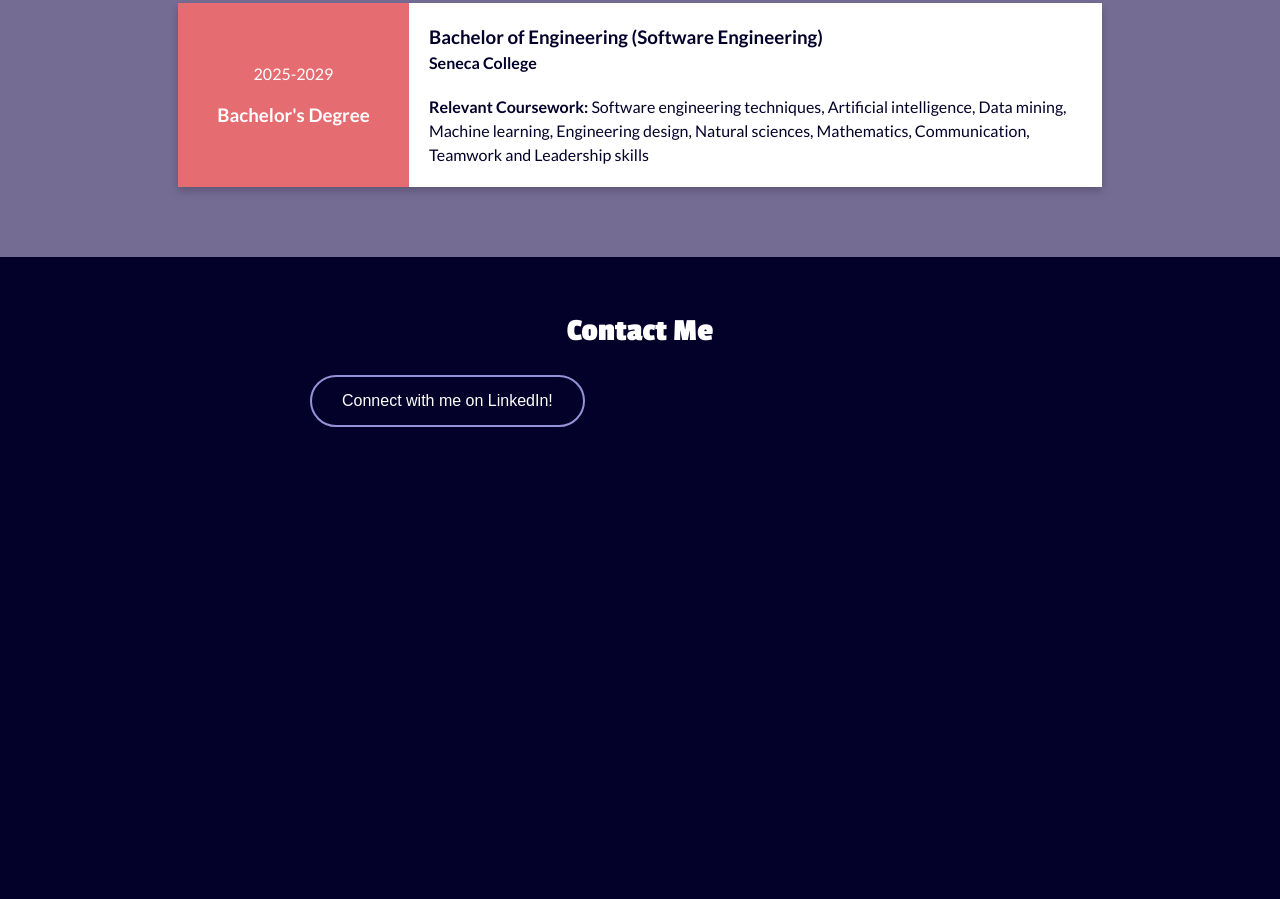
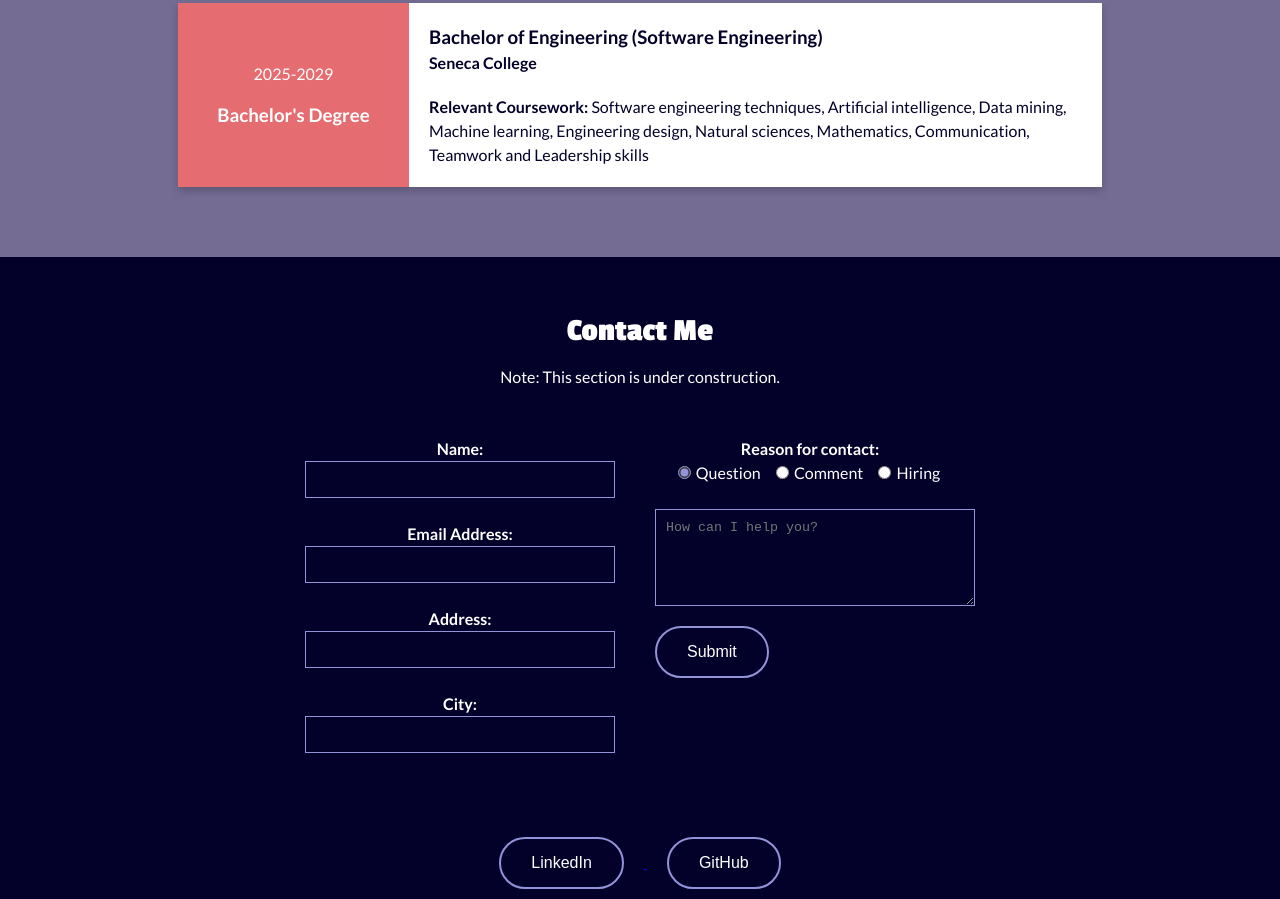
Before and after one commit to orogers998/orogers998.github.io, a plain HTML site: page index.html in a window 1280 px wide. Shown: the part 1678-2577 px from the top of the page. Before the commit the page ends 2165 px from the top, so only its background shows below. Drawn offline with Linux system fonts and the light colour scheme; a script that the page names is missing; files whose address does not match are found by name.

Commit message:
update contact section

```diff
--- a/css/styles.css
+++ b/css/styles.css
@@ -205,6 +205,7 @@ body {
 
 #contact-me-section .container {
   max-width: 800px;
+  text-align: center;
 }
 
 #contact-me-section form {
@@ -263,6 +264,10 @@ body {
   align-self: start;
 }
 
+#social-media-section {
+  text-align: center;
+}
+
 /* Media Queries */
 @media only screen and (max-width: 400px) {
   * {
--- a/index.html
+++ b/index.html
@@ -139,24 +139,135 @@
       <section id="contact-me-section">
         <div class="container">
           <h2>Contact Me</h2>
-          <!--LinkedIn Badge-->
-          <div
-            class="badge-base LI-profile-badge"
-            data-locale="en_US"
-            data-size="medium"
-            data-theme="dark"
-            data-type="VERTICAL"
-            data-vanity="owenrogers998"
-            data-version="v1"
+          <p>Note: This section is under construction.</p>
+          <br />
+          <br />
+
+          <form
+            id="contact"
+            name="contact"
+            action="https://httpbin.org/post"
+            method="POST"
           >
-            <a
-              class="badge-base__link LI-simple-link"
-              href="https://ca.linkedin.com/in/owenrogers998?trk=profile-badge"
-            >
-              <button class="button">Connect with me on LinkedIn!</button>
-            </a>
-          </div>
+            <div class="form-left">
+              <!--Name-->
+              <label for="contact-name"><b>Name: </b></label>
+              <input type="text" id="contact-name" name="name" required />
+              <br />
+              <br />
+
+              <!--Email Address-->
+              <label for="email"><b>Email Address: </b></label>
+              <input type="email" id="email" name="email" required />
+              <br />
+              <br />
+
+              <!--Home Address-->
+              <label for="address"><b>Address: </b></label>
+              <input type="text" id="address" name="address" required />
+              <br />
+              <br />
+
+              <!--City-->
+              <label for="city"><b>City: </b></label>
+              <input type="text" id="city" name="city" list="cities" required />
+              <!-- Autocomplete with common Canadian cities -->
+              <datalist id="cities">
+                <option value="Toronto"></option>
+                <option value="Montreal"></option>
+                <option value="Vancouver"></option>
+                <option value="Calgary"></option>
+                <option value="Edmonton"></option>
+                <option value="Ottawa"></option>
+                <option value="Winnipeg"></option>
+                <option value="Quebec City"></option>
+              </datalist>
+              <br />
+              <br />
+            </div>
+
+            <div class="form-right">
+              <!--Reason for contact-->
+              <label for="reason"><b>Reason for contact: </b></label>
+              <div class="radio-options">
+                <input
+                  type="radio"
+                  id="question"
+                  name="reason"
+                  checked
+                  required
+                />
+                <label for="question">Question</label>
+
+                <input type="radio" id="comment" name="reason" />
+                <label for="comment">Comment</label>
+
+                <input type="radio" id="hiring" name="reason" />
+                <label for="hiring">Hiring</label>
+                <br />
+                <br />
+              </div>
+
+              <!--Message-->
+              <textarea
+                id="message"
+                name="message"
+                rows="5"
+                placeholder="How can I help you?"
+                required
+              ></textarea>
+
+              <!--Bonus options (hidden unless user selects "Hiring")-->
+              <div id="hiring-options">
+                <br />
+                <!--Hourly Rate (with input validation)-->
+                <label for="hourly-rate"><b>Hourly Rate: </b></label>
+                <input
+                  type="text"
+                  id="hourly-rate"
+                  name="hourly-rate"
+                  pattern="^\$?\d+(\.\d{2})?$"
+                />
+                <br />
+                <br />
+
+                <!--Schedule a Meeting-->
+                <label for="schedule-meeting"
+                  ><b>Schedule a Meeting: </b></label
+                >
+                <br />
+                <input
+                  id="schedule-meeting"
+                  name="schedule-meeting"
+                  type="date"
+                />
+              </div>
+
+              <!--Submit button-->
+              <input
+                class="button"
+                type="submit"
+                name="Submit"
+                value="Submit"
+              />
+            </div>
+          </form>
         </div>
+      </section>
+
+      <!--Social Media-->
+      <section id="social-media-section">
+        <!--LinkedIn Badge-->
+        <a
+          href="https://www.linkedin.com/in/owenrogers998https://www.linkedin.com/in/owenrogers998"
+        >
+          <button class="button">LinkedIn</button>
+        </a>
+
+        <!--GitHub-->
+        <a href="https://github.com/orogers998"
+          ><button class="button">GitHub</button></a
+        >
       </section>
     </main>
   </body>
```
